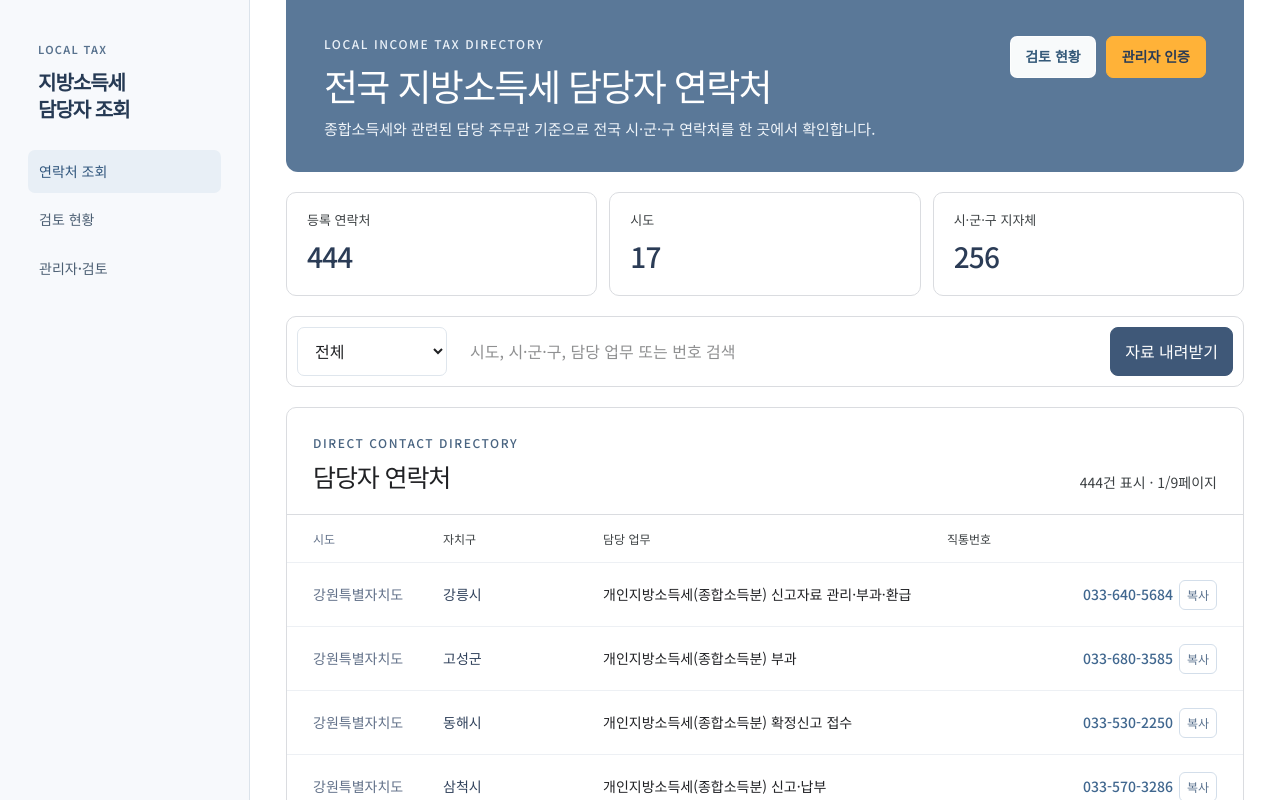
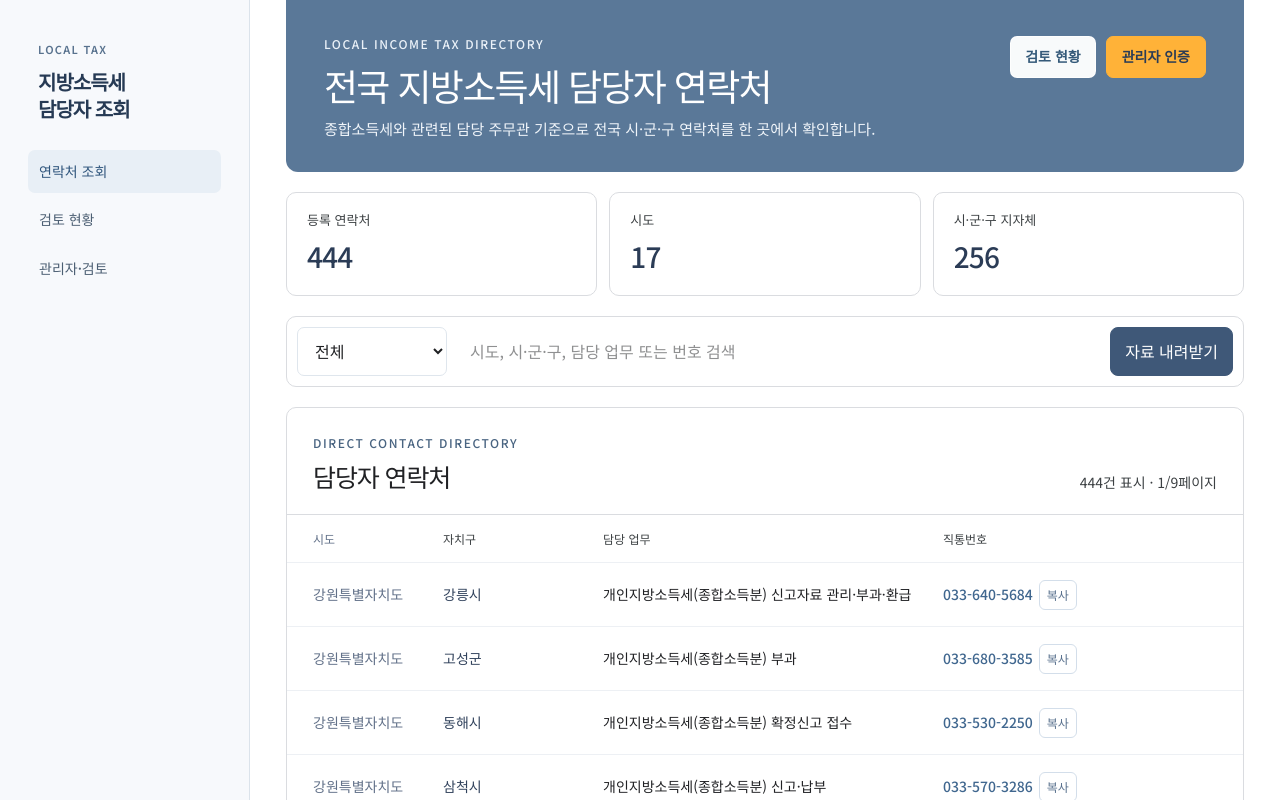
Before and after one commit to sujinkim-hash/savetax-local-tax, a Next.js app in the folder SAVETAX_Vercel_App_Source_2026-07-28/: page / in a window 1280 px wide. Shown: the top 800 px of the page. Built offline with nearby package versions, Linux system fonts and the light colour scheme; no server answers; the database is empty.

Commit message:
Align contact phone column

```diff
--- a/SAVETAX_Vercel_App_Source_2026-07-28/app/globals.css
+++ b/SAVETAX_Vercel_App_Source_2026-07-28/app/globals.css
@@ -732,3 +732,11 @@
   .appContent .tr { grid-template-columns: 112px 130px minmax(0, 1fr) 258px; padding: 0 18px; }
   .appContent .tr > span, .appContent .tr > strong { font-size: 13px; }
 }
+/* 연락처 표: 직통번호를 제목 아래로 맞추고 업무 열 간격 축소 */
+@media (min-width: 1101px) {
+  .appContent .tr {
+    grid-template-columns: 130px 160px minmax(340px, 520px) 300px;
+    justify-content: start;
+  }
+  .appContent .phoneCell { justify-content: flex-start; }
+}
```
